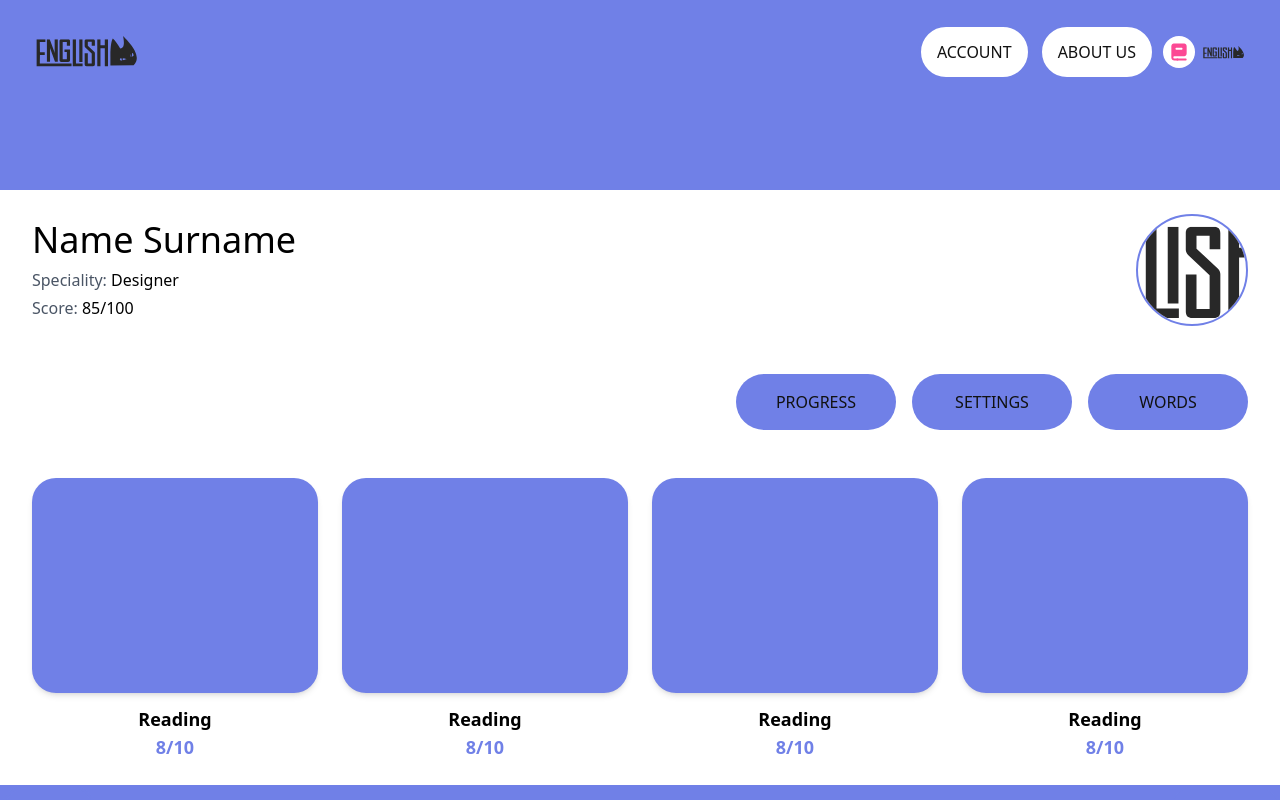
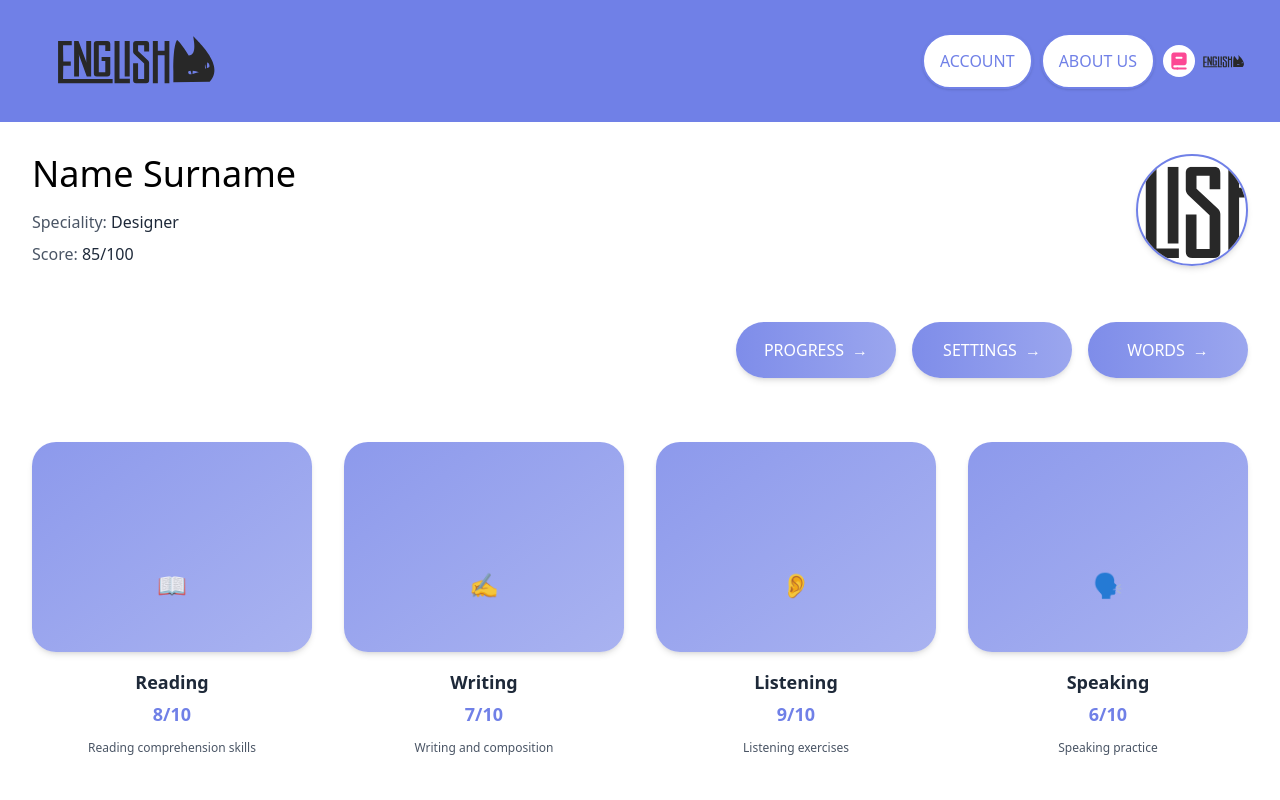
Before and after one commit to teamix15/figital, a Vue app: page /account in a window 1280 px wide. Shown: the top 800 px of the page. Built offline with nearby package versions, Linux system fonts and the light colour scheme.

Commit message:
Styles improvements

```diff
--- a/src/components/AppFooter.vue
+++ b/src/components/AppFooter.vue
@@ -1,5 +1,5 @@
 <template>
-  <footer class="flex justify-between bg-primary h-[190px]">
+  <footer class="flex justify-between bg-primary p-[36px]">
     <RouterLink
       class="flex items-center content-center uppercase h-[54px] border-3 border-primary text-[20px] color-[#111111] rounded-[40px] p-4"
       to="/units"
--- a/src/components/AppHeader.vue
+++ b/src/components/AppHeader.vue
@@ -1,8 +1,8 @@
 <template>
-  <div class="h-[190px] bg-primary p-[36px]">
-    <div class="hidden md:flex justify-between rounded w-full gap-2">
+  <div class="bg-primary p-[36px]">
+    <div class="hidden md:flex justify-between items-center rounded w-full gap-2">
       <RouterLink to="/">
-        <img src="@/shared/assets/logo.svg" />
+        <img src="@/shared/assets/logo.svg" class="h-[50px] w-[200px]"/>
       </RouterLink>
       <div class="flex items-center gap-2 h-[32px]">
         <RouterLink to="/units">
--- a/src/components/CommonButton.vue
+++ b/src/components/CommonButton.vue
@@ -1,12 +1,20 @@
 <template>
   <button
-    class="flex items-center justify-center text-center uppercase h-14 rounded-[40px] p-4 hover:cursor-pointer transition-all"
+    class="flex items-center justify-center text-center uppercase h-14 rounded-[40px] p-4 transition-all duration-300 transform group cursor-pointer"
     :class="{
-      'bg-primary text-[#111]': variant !== 'ghost',
-      'bg-white border-[3px] border-primary text-[#111]': variant === 'ghost',
+      'bg-gradient-to-r from-primary/90 to-primary/70 text-white shadow-md hover:shadow-lg hover:scale-[1.03] active:scale-[0.98]':
+        variant !== 'ghost',
+      'bg-white border-2 border-primary text-primary shadow-sm hover:bg-primary hover:text-white hover:shadow-md hover:scale-[1.03] active:scale-[0.98]':
+        variant === 'ghost',
     }"
   >
     {{ label }}
+    <span
+      v-if="variant !== 'ghost'"
+      class="ml-2 group-hover:translate-x-1 transition-transform duration-300"
+    >
+      →
+    </span>
   </button>
 </template>
 
--- a/src/views/AccountView.vue
+++ b/src/views/AccountView.vue
@@ -1,44 +1,63 @@
 <template>
-  <div class="container mx-auto px-4 sm:px-6 md:px-8 py-6">
-    <div class="flex flex-col md:flex-row justify-between items-center gap-6 mb-8 md:mb-12">
+  <div class="container mx-auto px-4 sm:px-6 md:px-8 py-8 mb-[40px]">
+    <!-- Профиль -->
+    <div class="flex flex-col md:flex-row justify-between items-center gap-6 mb-10 md:mb-14">
       <div class="order-2 md:order-1 flex-1">
         <h1 class="text-2xl sm:text-3xl md:text-4xl font-normal">Name Surname</h1>
-        <div class="mt-2 space-y-1 text-sm sm:text-base">
-          <p class="text-gray-600">Speciality: <span class="text-black">Designer</span></p>
-          <p class="text-gray-600">Score: <span class="text-black">85/100</span></p>
+        <div class="mt-4 space-y-2 text-sm sm:text-base">
+          <!-- Увеличенный mt и space-y -->
+          <p class="text-gray-600">Speciality: <span class="text-gray-800">Designer</span></p>
+          <p class="text-gray-600">Score: <span class="text-gray-800">85/100</span></p>
         </div>
       </div>
       <div class="order-1 md:order-2">
         <img
-          class="w-20 h-20 sm:w-24 sm:h-24 md:w-28 md:h-28 rounded-full object-cover border-2 border-primary"
+          class="w-20 h-20 sm:w-24 sm:h-24 md:w-28 md:h-28 rounded-full object-cover border-2 border-primary shadow-md"
           src="@/shared/assets/logo.svg"
           alt="Profile"
         />
       </div>
     </div>
 
-    <div class="flex flex-col sm:flex-row justify-center md:justify-end gap-4 mb-8 md:mb-12">
+    <div class="flex flex-col sm:flex-row justify-center md:justify-end gap-4 mb-12 md:mb-16">
       <CommonButton
         label="Progress"
-        class="w-full sm:w-36 md:w-40 px-4 py-2 text-sm sm:text-base"
+        class="w-full sm:w-36 md:w-40 px-4 py-3 text-sm sm:text-base hover:scale-[1.02] transition-transform"
       />
       <CommonButton
         label="Settings"
-        class="w-full sm:w-36 md:w-40 px-4 py-2 text-sm sm:text-base"
+        class="w-full sm:w-36 md:w-40 px-4 py-3 text-sm sm:text-base hover:scale-[1.02] transition-transform"
       />
       <RouterLink to="/words-game">
-        <CommonButton label="Words" class="w-full sm:w-36 md:w-40 px-4 py-2 text-sm sm:text-base" />
+        <CommonButton
+          label="Words"
+          class="w-full sm:w-36 md:w-40 px-4 py-3 text-sm sm:text-base hover:scale-[1.02] transition-transform"
+        />
       </RouterLink>
     </div>
 
-    <div class="grid grid-cols-1 sm:grid-cols-2 lg:grid-cols-4 gap-6">
-      <div v-for="n in 4" :key="n" class="flex flex-col items-center">
+    <div class="grid grid-cols-1 sm:grid-cols-2 lg:grid-cols-4 gap-8">
+      <div
+        v-for="(skill, index) in skills"
+        :key="index"
+        class="group relative hover:scale-[1.02] transition-all duration-300"
+      >
         <div
-          class="bg-primary rounded-3xl w-full aspect-[4/3] max-w-xs flex items-center justify-center p-4 shadow-md hover:shadow-lg transition-shadow"
-        ></div>
-        <div class="mt-3 text-center">
-          <p class="font-bold text-lg">Reading</p>
-          <p class="font-bold text-primary text-lg">8/10</p>
+          class="bg-gradient-to-br from-primary/80 to-primary/60 rounded-3xl w-full aspect-[4/3] flex items-center justify-center p-4 shadow-md hover:shadow-lg transition-all"
+        >
+          <div class="absolute inset-0 flex items-center justify-center">
+            <span class="text-2xl font-bold text-white opacity-90">{{ skill.icon }}</span>
+          </div>
+          <div
+            class="absolute bottom-0 left-0 right-0 px-4 py-3 bg-white/90 rounded-b-3xl translate-y-full group-hover:translate-y-0 transition-transform duration-300"
+          >
+            <p class="text-xs text-gray-600 text-center">{{ skill.description }}</p>
+          </div>
+        </div>
+        <div class="mt-4 space-y-1 text-center">
+          <!-- Увеличенный mt и добавлен space-y -->
+          <p class="font-bold text-lg text-gray-800">{{ skill.name }}</p>
+          <p class="font-bold text-primary text-lg">{{ skill.score }}</p>
         </div>
       </div>
     </div>
@@ -47,4 +66,12 @@
 
 <script lang="ts" setup>
 import CommonButton from '@/components/CommonButton.vue'
+import { ref } from 'vue'
+
+const skills = ref([
+  { name: 'Reading', score: '8/10', icon: '📖', description: 'Reading comprehension skills' },
+  { name: 'Writing', score: '7/10', icon: '✍️', description: 'Writing and composition' },
+  { name: 'Listening', score: '9/10', icon: '👂', description: 'Listening exercises' },
+  { name: 'Speaking', score: '6/10', icon: '🗣️', description: 'Speaking practice' },
+])
 </script>
--- a/src/views/HomeView.vue
+++ b/src/views/HomeView.vue
@@ -2,9 +2,9 @@
   <div class="px-4 py-6 sm:px-6 sm:py-8 md:px-8 md:py-10 lg:px-10 lg:py-12">
     <div class="flex flex-col items-center max-w-[1800px] mx-auto">
       <div class="flex flex-col lg:flex-row w-full gap-6 md:gap-8 lg:gap-10">
-        <div class="lg:w-1/2 w-full flex flex-col gap-5 md:gap-6 lg:gap-8">
+        <div class="lg:w-1/2 w-full flex flex-col">
           <h1
-            class="font-bold text-3xl sm:text-4xl md:text-5xl lg:text-[56px] xl:text-[72px] leading-tight md:leading-snug lg:leading-[1.1] uppercase text-center sm:text-start"
+            class="font-bold text-3xl sm:text-4xl md:text-5xl lg:text-[56px] xl:text-[72px] lg:leading-[1.1] uppercase text-center sm:text-start leading-relaxed md:leading-loose pl-5 sm:pl-6 md:pl-8 lg:pl-10"
           >
             English for Design
           </h1>
@@ -41,11 +41,13 @@
       <div class="w-full mt-8 md:mt-12 lg:mt-16">
         <div class="flex flex-col gap-4 md:gap-6">
           <h2
-            class="uppercase font-bold text-2xl sm:text-3xl md:text-4xl lg:text-[56px] text-center md:text-left"
+            class="uppercase font-bold text-2xl sm:text-3xl md:text-4xl lg:text-[56px] text-center md:text-left pl-5 sm:pl-6 md:pl-8 lg:pl-10"
           >
             Why we?
           </h2>
-          <p class="font-bold text-sm sm:text-base md:text-lg lg:text-xl text-justify">
+          <p
+            class="font-bold text-sm sm:text-base md:text-lg lg:text-xl text-justify pl-5 sm:pl-6 md:pl-8 lg:pl-10"
+          >
             Lorem ipsum dolor sit amet, consectetur adipiscing elit, sed do eiusmod tempor
             incididunt ut labore et dolore magna aliqua.
           </p>
@@ -66,7 +68,7 @@
 
       <div class="w-full mt-10 md:mt-14 lg:mt-20">
         <h2
-          class="font-bold text-2xl sm:text-3xl md:text-4xl lg:text-[56px] uppercase mb-4 md:mb-6"
+          class="font-bold text-2xl sm:text-3xl md:text-4xl lg:text-[56px] uppercase mb-4 md:mb-6 pl-5 sm:pl-6 md:pl-8 lg:pl-10"
         >
           What we teach?
         </h2>
@@ -105,13 +107,12 @@
           <div class="flex justify-end mt-4 sm:mt-6">
             <CommonButton
               label="More..."
-              class="bg-white text-black hover:bg-gray-100 px-4 py-2 sm:px-6 sm:py-3 rounded-lg text-sm sm:text-base"
+              class="bg-white text-black hover:bg-gray-100 px-4 py-2 sm:px-6 sm:py-3 rounded-[40px] text-sm sm:text-base"
             />
           </div>
         </div>
       </div>
 
-      <!-- CTA Section -->
       <div
         class="flex flex-col sm:flex-row bg-primary rounded-3xl sm:rounded-[40px] h-auto sm:h-16 w-full mt-10 md:mt-14 lg:mt-20 overflow-hidden border-4 border-primary"
       >
--- a/src/views/UnitsView.vue
+++ b/src/views/UnitsView.vue
@@ -1,8 +1,36 @@
 <template>
-  <div class="flex flex-wrap justify-center gap-8">
-    <div v-for="n in 7" :key="n">
-      <div class="bg-primary rounded-[40px] w-[200px] h-[200px] md:h-[400px] md:w-[400px]"></div>
-      <p class="text-center font-[700]">Unit {{ n }}</p>
+  <div class="px-4 py-8 sm:px-6 lg:px-8">
+    <div class="grid grid-cols-2 sm:grid-cols-3 md:grid-cols-4 lg:grid-cols-5 gap-4 sm:gap-6">
+      <div
+        v-for="n in 7"
+        :key="n"
+        class="group relative transition-all duration-300 hover:scale-[1.02]"
+      >
+        <div
+          class="relative overflow-hidden rounded-2xl sm:rounded-3xl aspect-square w-full bg-gradient-to-br from-primary/80 to-primary/60 shadow-sm"
+        >
+          <div class="absolute inset-0 flex items-center justify-center p-2">
+            <span class="text-xl sm:text-2xl font-bold text-white text-center">Unit {{ n }}</span>
+          </div>
+
+          <div
+            class="absolute inset-0 bg-white/0 group-hover:bg-white/10 transition-all duration-300"
+          ></div>
+        </div>
+
+        <div class="mt-2 px-1 text-center">
+          <p class="text-sm sm:text-base font-medium text-gray-800 truncate">Unit {{ n }}</p>
+          <p class="hidden sm:block text-xs text-gray-500 mt-1">Описание юнита</p>
+        </div>
+
+        <div
+          class="hidden md:block absolute bottom-0 left-0 right-0 px-2 py-1 bg-white/90 rounded-b-2xl sm:rounded-b-3xl translate-y-full group-hover:translate-y-0 transition-transform duration-300"
+        >
+          <button class="w-full text-xs font-semibold text-primary hover:underline text-center">
+            Подробнее →
+          </button>
+        </div>
+      </div>
     </div>
   </div>
 </template>
```
Also changed, not shown: src/components/BurgerMenu.vue (+48 -21 lines).
